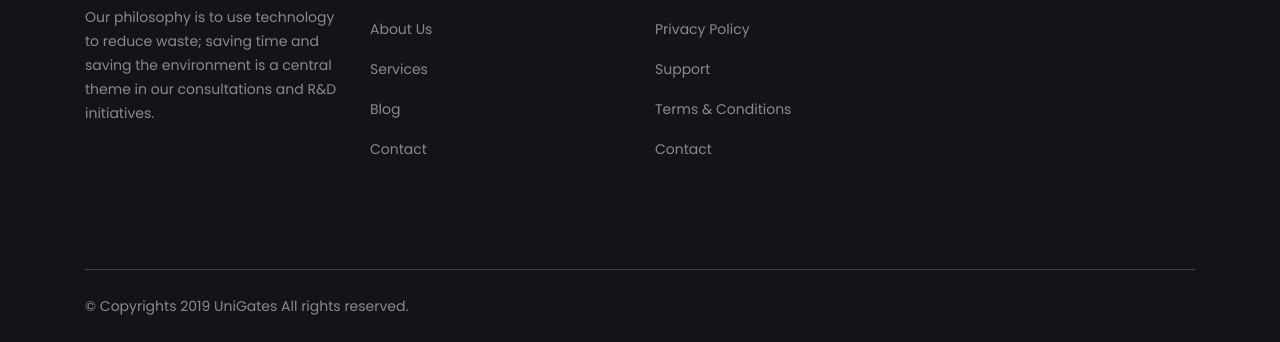
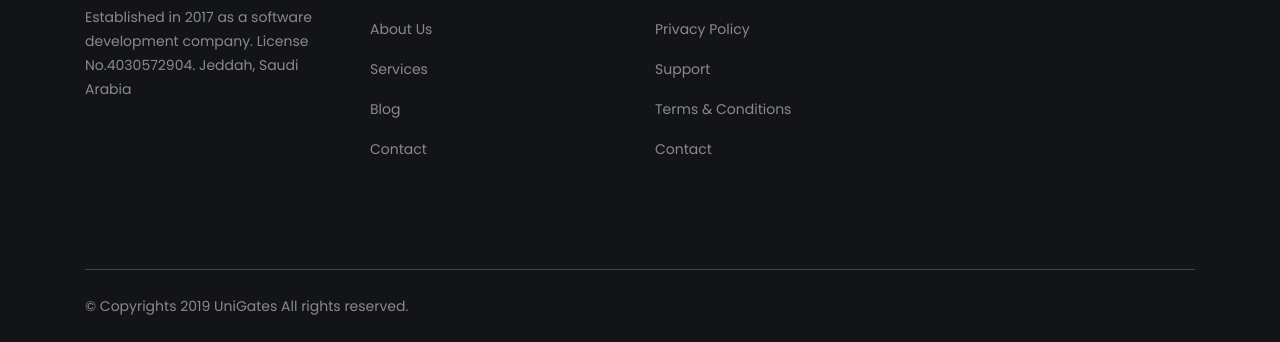
Before and after one commit to yehia67/Unigates-Static-Frontend, a plain HTML site: page index.html in a window 1280 px wide. Shown: the part 1587-1929 px from the top of the page. Drawn offline with Linux system fonts and the light colour scheme; a script that the page names is missing.

Commit message:
update about us footer

```diff
--- a/index.html
+++ b/index.html
@@ -159,7 +159,7 @@
                                 <a class="navbar-brand" href="#">
                                     <img class="logo" src="assets/img/favicon.png" alt="">
                                 </a>
-                                <p class="text-white-50 mt-2 mb-3">Our philosophy is to use technology to reduce waste; saving time and saving the environment is a central theme in our consultations and R&D initiatives.</p>
+                                <p class="text-white-50 mt-2 mb-3">Established in 2017 as a software development company. License No.4030572904. Jeddah, Saudi Arabia</p>
 
                             </div>
                         </div>
```
